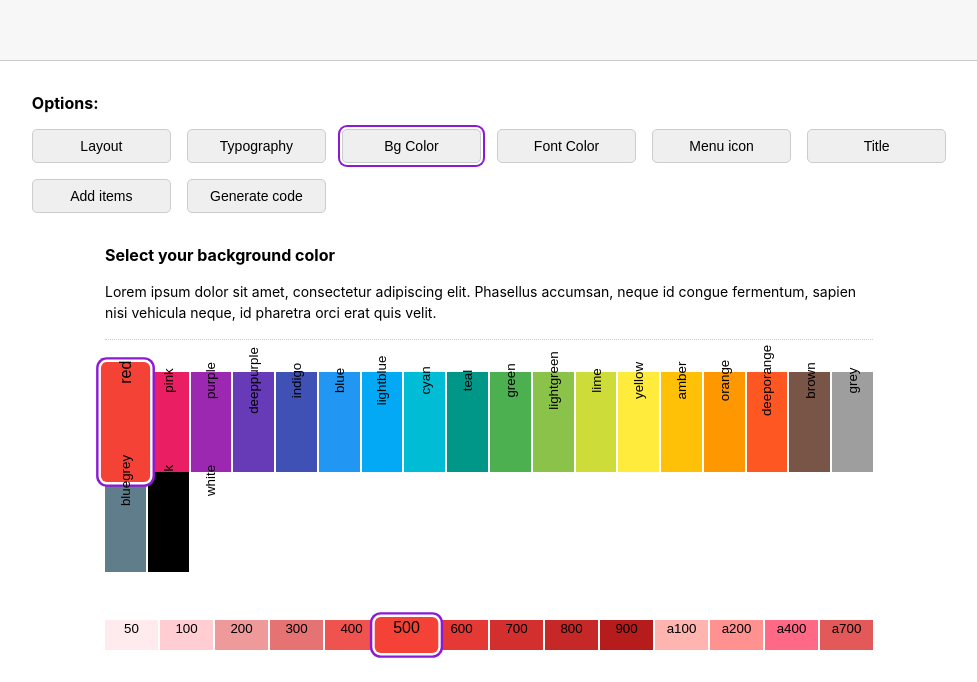
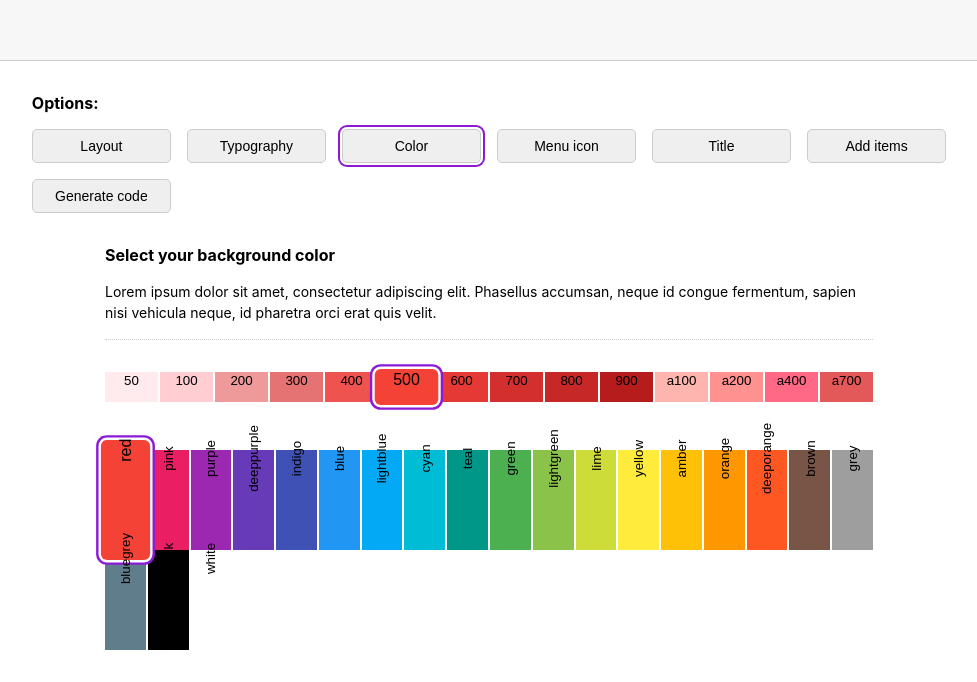
Before and after one commit to davodey/wc-theme-selector, a React (Create React App) app: page / in a window 1280 px wide. Shown: the part 139-821 px from the top of the page, without its empty margins (151-1128 px from the left). Built offline with nearby package versions, Linux system fonts and the light colour scheme.

Commit message:
font color now changing with bg color

```diff
--- a/src/App.css
+++ b/src/App.css
@@ -274,7 +274,7 @@ fieldset {
   grid-column: 1 / span 6
 }
 .output .content .color-palatte {
-  grid-row:2;
+  grid-row:3;
   grid-column: span 6;
   transition: all 2s ease-in;
 }
@@ -307,13 +307,13 @@ fieldset {
   box-shadow: 0 0 0 2px #fff, 0 0 0 4px #8c19d4;
 }
 .output .color-palatte.sub {
-  grid-row:3;
+  grid-row:2;
 }
 .output .color-palatte.sub .color {
   height:30px;
 }
 .sub-color-palatte {
-  grid-row:3;
+  grid-row:2;
   grid-column: span 6;
   display:grid;
   grid-template-columns: repeat(auto-fit, minmax(40px, 70px));
@@ -335,3 +335,10 @@ fieldset {
   pointer-events: none;
   font-weight: normal;
 }
+
+.black {
+  color: black;
+}
+.white {
+  color:white;
+}
--- a/src/components/Output.js
+++ b/src/components/Output.js
@@ -10,7 +10,7 @@ const Output = (props) => {
       {
         props.optionSelected === "Layout" ? "Select a layout" :
         props.optionSelected === "Typography" ? "Select a font family" :
-        props.optionSelected === "Bg Color" ? "Select your background color" :
+        props.optionSelected === "Color" ? "Select your background color" :
         props.optionSelected === "Menu icon" ? "Change your menu icon" :
         props.optionSelected === "Title" ? "Change your title" :
         props.optionSelected === "Add items" ? "Add menu buttons" :
@@ -26,10 +26,8 @@ const Output = (props) => {
             <OptionRadio layout={props.layout} onChange={props.setLayout} options={props.layoutOptions}/> :
           props.optionSelected === 'Typography' ?
             <FontPicker activeFontFamily={props.font} onChange={props.setFont} apiKey="AIzaSyAMJM5phI4GbCGR8Dcu8rIlxFxOermsVDM"/> :
-          props.optionSelected === 'Bg Color' ?
+          props.optionSelected === 'Color' ?
             <ColorPalette color={props.color} bgColor={props.bgColor} onClick={props.setBgColor}/> :
-          props.optionSelected === 'Font Color' ?
-            <ColorPalette color={props.fontColor} bgColor={props.fontColor.hex} onClick={props.setFontColor}/> :
             <Fragment></Fragment>
         }
       </div>
--- a/src/components/YourComponent.js
+++ b/src/components/YourComponent.js
@@ -6,8 +6,8 @@ const YourComponent = (props) => {
       <div id={"css"}>
         <style dangerouslySetInnerHTML={{__html: `flayvor-top-app-bar {
             background: ${props.color.hex};
-            color: ${props.fontColor.hex};
             font-family:"${props.font}";
+            color:${props.color.fontColor};
         }`}} />
       </div>
       <div id={"markup"} className={"apply-font"}>
--- a/src/containers/App.js
+++ b/src/containers/App.js
@@ -20,17 +20,13 @@ class App extends Component {
       color: {
         hex: "#f44336",
         hue: "red",
-        "shade": "500"
+        shade: "500",
+        fontColor: "white"
       },
-      fontColor: {
-        hex: "#000000",
-        hue: "black",
-        "shade": "500"
-      }
     };
     this.config = {
       options: [
-        'Layout', 'Typography', 'Bg Color', 'Font Color', 'Menu icon', 'Title', 'Add items', 'Generate code'
+        'Layout', 'Typography', 'Color', 'Menu icon', 'Title', 'Add items', 'Generate code'
       ],
       layout: [
         'Standard', 'Dense', 'Prominent', 'Collapsed', 'Short', 'Fixed'
@@ -39,7 +35,6 @@ class App extends Component {
     this.setLayout = this.setLayout.bind(this);
     this.setFont = this.setFont.bind(this);
     this.setBgColor = this.setBgColor.bind(this);
-    this.setFontColor = this.setFontColor.bind(this);
   }
 
   // COMPONENT INIT
@@ -85,14 +80,9 @@ class App extends Component {
 
   }
 
-  setFontColor (event) {
-    console.log('Click')
-    this.setState({fontColor:{hex: event.target.getAttribute('data-id'), shade: event.target.getAttribute('data-shade'), hue: event.target.getAttribute('data-hue')}})
-  }
-
   setBgColor (event) {
-    console.log('Click')
-    this.setState({color:{hex: event.target.getAttribute('data-id'), shade: event.target.getAttribute('data-shade'), hue: event.target.getAttribute('data-hue')}})
+    console.log(event.target.getAttribute('data-fontcolor'))
+    this.setState({color:{hex: event.target.getAttribute('data-id'), shade: event.target.getAttribute('data-shade'), hue: event.target.getAttribute('data-hue'), fontColor: event.target.getAttribute('data-fontcolor')}})
   }
 
   setLayout (event) {
@@ -117,7 +107,6 @@ class App extends Component {
             layout={this.state.layout}
             font={this.state.font}
             color={this.state.color}
-            fontColor={this.state.fontColor}
           >
           </YourComponent>
         </div>
@@ -130,8 +119,6 @@ class App extends Component {
           font={this.state.font}
           setBgColor={this.setBgColor}
           color={this.state.color}
-          setFontColor={this.setFontColor}
-          fontColor={this.state.fontColor}
         />
       </div>
     )
--- a/src/containers/ColorPalatte.js
+++ b/src/containers/ColorPalatte.js
@@ -1,6 +1,5 @@
 import React, {Component, Fragment} from 'react';
 import colorData from '../assets/colors';
-import uuid from 'uuid';
 
 class ColorPalette extends Component {
   constructor(props) {
@@ -17,9 +16,66 @@ class ColorPalette extends Component {
         obj.hue = colorKey;
         obj.shade = shadeKey;
         obj.hex = colorData[colorKey][shadeKey];
+        obj.fontColor = 'black';
         this.colorArr.push(obj);
       })
     });
+  }
+
+  componentDidMount() {
+    this.colorArr.map(color => {
+      if (color.hue === 'black') {
+        color.fontColor = 'white'
+      }
+      if (color.hue === 'purple' || color.hue === 'deeppurple' || color.hue === 'indigo' || color.hue === 'brown') {
+        if (color.shade === '300') {
+          color.fontColor = 'white'
+        }
+      }
+      if (parseInt(color.shade) >= 400 && parseInt(color.shade) <= 900) {
+        if (color.hue === 'red' || color.hue === 'pink'  || color.hue === 'purple' || color.hue === 'deeppurple' || color.hue === 'indigo' || color.hue === 'brown' || color.hue === 'bluegrey') {
+          color.fontColor = 'white'
+        }
+      }
+      if (parseInt(color.shade) >= 500 && parseInt(color.shade) <= 900) {
+        if (color.hue === 'teal' || color.hue === 'green') {
+          color.fontColor = 'white'
+        }
+      }
+      if (parseInt(color.shade) >= 600 && parseInt(color.shade) <= 900) {
+        if (color.hue === 'blue' || color.hue === 'green' || color.hue === 'deeporange' || color.hue === 'grey') {
+          color.fontColor = 'white'
+        }
+      }
+      if (color.shade === 'a200' || color.shade ==='a400' || color.shade === 'a700') {
+        if (color.hue === 'red' || color.hue === 'pink' || color.hue === 'purple' || color.hue === 'deeppurple' || color.hue === 'indigo' || color.hue === 'blue') {
+          color.fontColor = 'white'
+        }
+      }
+      if (parseInt(color.shade) >= 700 && parseInt(color.shade) <= 900) {
+        if (color.hue === 'lightblue' || color.hue === 'cyan') {
+          color.fontColor = 'white';
+        }
+      }
+      if (color.shade === 'a700' && color.hue === 'lightblue') {
+        color.fontColor = 'white'
+      }
+      if (parseInt(color.shade) >= 800 && parseInt(color.shade) <= 900) {
+        if (color.hue === 'lightgreen') {
+          color.fontColor = 'white';
+        }
+      }
+      if (parseInt(color.shade) === 900) {
+        if (color.hue === 'lime' || color.hue === 'orange') {
+          color.fontColor = 'white';
+        }
+      }
+      if (color.shade ==='a400' || color.shade === 'a700') {
+        if (color.hue === 'red' || color.hue === 'deeporange') {
+          color.fontColor = 'white'
+        }
+      }
+    })
   }
 
   render () {
@@ -30,7 +86,7 @@ class ColorPalette extends Component {
             this.colorArr.map((color,index) => {
               if (color.shade === '500') {
                 return (
-                  <button key={index} className={this.props.color.hue === color.hue? 'color active': 'color'} style={{'backgroundColor': color.hex}} onClick={this.props.onClick} data-id={color.hex} data-hue={color.hue} data-shade={color.shade}><span>{color.hue}</span></button>
+                  <button key={index} className={this.props.color.hue === color.hue? 'color active ' + color.fontColor : 'color ' + color.fontColor} style={{'backgroundColor': color.hex}} onClick={this.props.onClick} data-id={color.hex} data-hue={color.hue} data-shade={color.shade} data-fontcolor={color.fontColor}><span>{color.hue}</span></button>
                 )
               }
             })
@@ -41,7 +97,7 @@ class ColorPalette extends Component {
             this.colorArr.map((color,index) => {
               if (color.hue === this.props.color.hue) {
                 return (
-                  <button key={index} className={this.props.bgColor === color.hex && color.hue !== 'black' && color.hue !== 'white'  ? 'color active': 'color'} style={{'backgroundColor': color.hex}} onClick={this.props.onClick} data-id={color.hex} data-hue={color.hue} data-shade={color.shade}>{color.shade}</button>
+                  <button key={index} className={this.props.bgColor === color.hex && color.hue !== 'black' && color.hue !== 'white'  ? 'color active ' + color.fontColor: 'color ' + color.fontColor} style={{'backgroundColor': color.hex}} onClick={this.props.onClick} data-id={color.hex} data-hue={color.hue} data-shade={color.shade}  data-fontcolor={color.fontColor}>{color.shade}</button>
                 )
               }
             })
--- a/src/containers/SelectionAndOutput.js
+++ b/src/containers/SelectionAndOutput.js
@@ -7,7 +7,7 @@ class SelectionAndOutput extends Component {
   constructor(props) {
     super(props);
     this.state = {
-      optionSelected: 'Bg Color'
+      optionSelected: 'Color'
     };
     this.selectOption = this.selectOption.bind(this);
   }
@@ -77,8 +77,6 @@ class SelectionAndOutput extends Component {
           setBgColor={this.props.setBgColor}
           bgColor={this.props.color.hex}
           color={this.props.color}
-          setFontColor={this.props.setFontColor}
-          fontColor={this.props.fontColor}
         />
       </div>
     )
```
